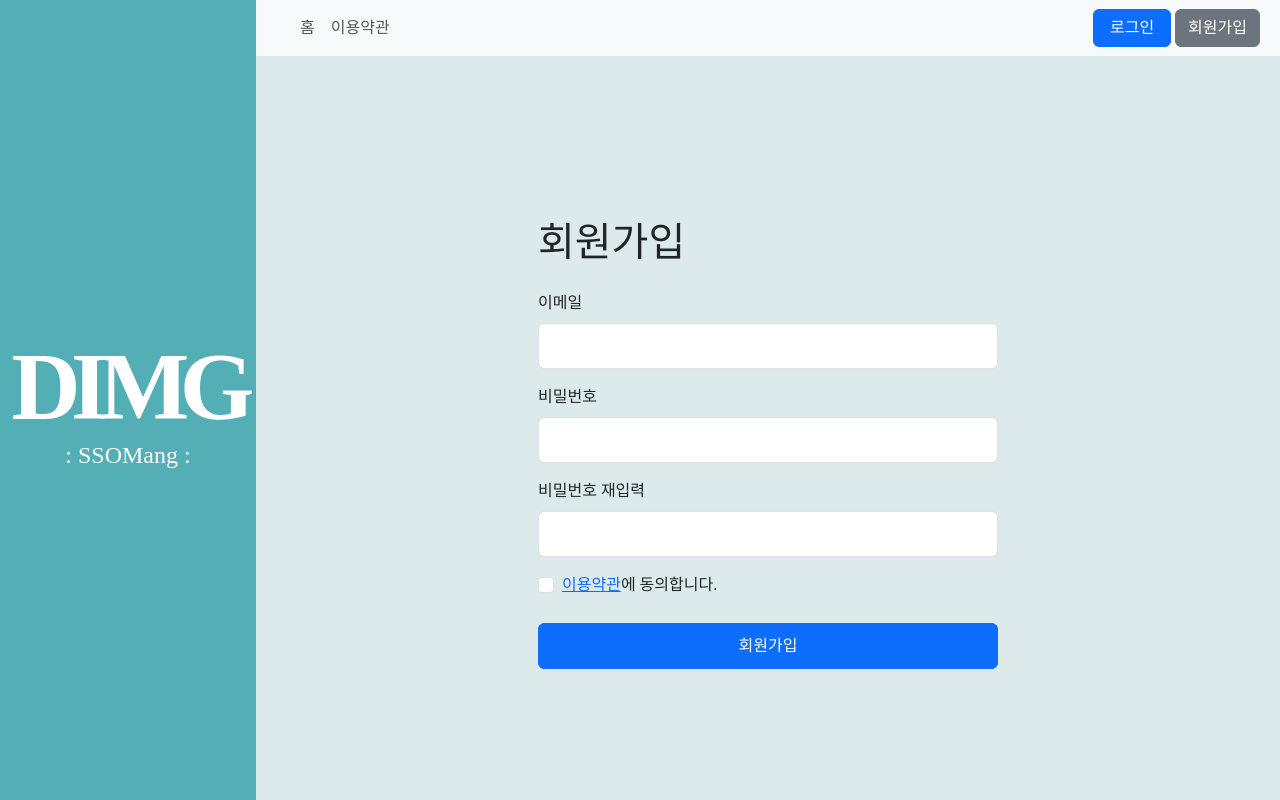
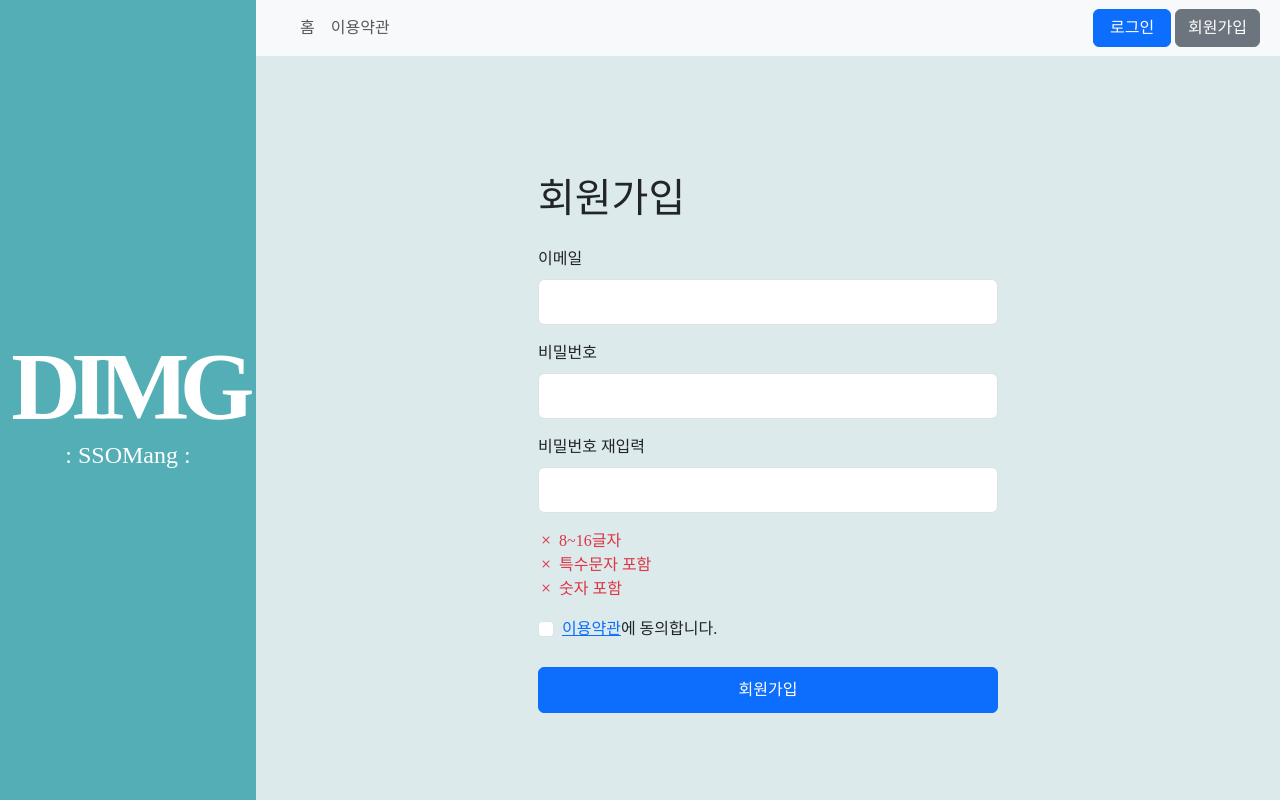
Before and after one commit to dimigo-DIMG/DIMG-SSO, a Python web app: template templates/auth/signup.html in a window 1280 px wide. Run offline with Jinja, Linux system fonts and the light colour scheme; the template is opened without the code that fills it, so the values that code supplies are empty; some web fonts are replaced.

Commit message:
add: /signup password condition reminder

```diff
--- a/static/css/interface.general.css
+++ b/static/css/interface.general.css
@@ -71,6 +71,39 @@ body {
   font-size: 16px;
 }
 
+/* form input 필수 입력 조건 */
+.form-input-conditions li.pass {
+  color: #198754;
+}
+
+.form-input-conditions li.pass::before {
+  content: "\f26e";
+  font-family: bootstrap-icons !important;
+  font-style: normal;
+  font-weight: normal !important;
+  font-variant: normal;
+  text-transform: none;
+  line-height: 1;
+  vertical-align: -0.125em;
+  margin-right: 5px;
+}
+
+.form-input-conditions li.restrict {
+  color: #dc3545;
+}
+
+.form-input-conditions li.restrict::before {
+  content: "\f62a";
+  font-family: bootstrap-icons !important;
+  font-style: normal;
+  font-weight: normal !important;
+  font-variant: normal;
+  text-transform: none;
+  line-height: 1;
+  vertical-align: -0.125em;
+  margin-right: 5px;
+}
+
 @media (max-width: 768px) {
   /* Mobile View */
   #container {
--- a/templates/auth/signup.html
+++ b/templates/auth/signup.html
@@ -14,10 +17,17 @@
     <title>회원가입</title>
   </head>
   <style>
+    ul,
+    li {
+      padding: 0;
+      list-style: none;
+    }
+
     .container {
       margin-top: 32px;
       align-items: center;
       display: flex;
+      flex-direction: column;
       justify-content: center;
       flex-grow: 1;
     }
@@ -32,7 +42,7 @@
       <div id="main-container">
         {% include "navbar.html" %}
         <div class="container">
-          <div id="form-signup">
+          <div>
             {% if failed == 1 %}
             <div class="alert alert-danger" role="alert">
               유저가 이미 존재합니다.
@@ -73,6 +83,8 @@
                   name="password"
                   class="form-control form-input"
                   id="formInputPassword"
+                  minlength="8"
+                  maxlength="16"
                 />
               </div>
 
@@ -86,7 +98,16 @@
                   name="password"
                   class="form-control form-input"
                   id="formReEnterPW"
+                  minlength="8"
+                  maxlength="16"
                 />
+              </div>
+              <div id="password-conditions" class="form-input-conditions">
+                <ul>
+                  <li>8~16글자</li>
+                  <li>특수문자 포함</li>
+                  <li>숫자 포함</li>
+                </ul>
               </div>
 
               <!-- Agree terms and conditions -->
@@ -144,4 +165,54 @@
       document.querySelector("form").submit();
     });
   </script>
+  <script type="text/javascript">
+    (function () {
+      // 새 비밀번호 입력 조건
+      const thisForm = document.getElementById("form-signup");
+      const inputNewPW = document.getElementById("formInputPassword");
+      const conditionsNode = document.getElementById("password-conditions");
+
+      function updatePasswordCondition() {
+        const inputValue = inputNewPW.value;
+        const valueLength = inputValue.length;
+
+        const restrictLength = conditionsNode.querySelector(
+          "ul li:nth-of-type(1)"
+        );
+        const has_specialChar = conditionsNode.querySelector(
+          "ul li:nth-of-type(2)"
+        );
+        const has_number = conditionsNode.querySelector("ul li:nth-of-type(3)");
+
+        // 8글자 이상, 16글자 이하
+        if (valueLength >= 8 && valueLength <= 16) {
+          restrictLength.className = "pass";
+        } else {
+          restrictLength.className = "restrict";
+        }
+
+        // 특수문자 포함
+        const specialRegex = /[!@#$%^&*?_]/;
+        if (specialRegex.test(inputValue)) {
+          has_specialChar.className = "pass";
+        } else {
+          has_specialChar.className = "restrict";
+        }
+
+        // 숫자 포함
+        const numberRegex = /[0-9]/;
+        if (numberRegex.test(inputValue)) {
+          has_number.className = "pass";
+        } else {
+          has_number.className = "restrict";
+        }
+      }
+
+      document.addEventListener("DOMContentLoaded", function () {
+        updatePasswordCondition();
+      });
+
+      inputNewPW.addEventListener("input", updatePasswordCondition);
+    })();
+  </script>
 </html>
```
Also changed, not shown: other parts of templates/auth/signup.html (+5 -2 lines), static/css/account.index.css (+0 -33 lines).
